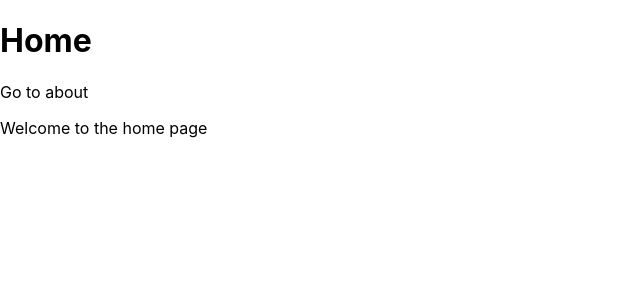
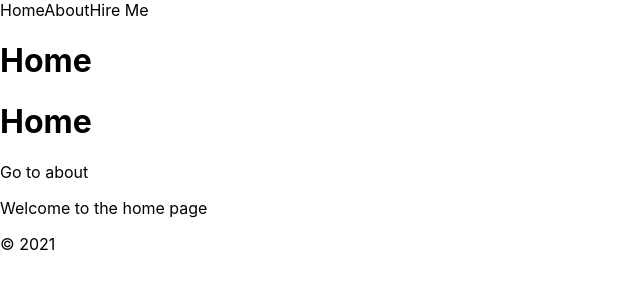
Before and after one commit to matias-ibserveis/universal_react, a Next.js app: page / in a window 1280 px wide. Shown: the top 300 px of the page, without its empty margins (0-640 px from the left). Built offline with nearby package versions, Linux system fonts and the light colour scheme.

Commit message:
Lesson 5 inicio

```diff
--- a/pages/about.js
+++ b/pages/about.js
@@ -1,16 +1,17 @@
 
 import Link from 'next/link'
+import Layout from "./components/Layout"
 
 
 const About = () => (
-  <div>
+  <Layout>
     <h1>About</h1>
     <Link href="/">
       <a>Go to Home</a>
     </Link>
     <p>A Javascript programmer</p>
     <img src="imagenes/javascript-logo.png" alt="logo" height="200px" />
-  </div>
+  </Layout>
 )
 
 export default About
--- /dev/null
+++ b/pages/components/Layout.js
@@ -0,0 +1,26 @@
+import Link from "next/link";
+
+export default ({ children, title }) => (
+  <div className="root">
+
+    <header>
+      <Link href="/">
+        <a>Home</a>
+      </Link>
+      <Link href="/about">
+        <a>About</a>
+      </Link>
+      <Link href="/hireme">
+        <a>Hire Me</a>
+      </Link>
+
+    </header>
+
+    <h1>{title}</h1>
+
+    {children}
+
+    <footer>&copy; {new Date().getFullYear()}</footer>
+
+  </div>
+)
--- a/pages/index.js
+++ b/pages/index.js
@@ -1,8 +1,10 @@
 
 import Link from 'next/link'
+import Layout from './components/Layout'
 
 const Index = () => (
-  <div>
+
+  <Layout title="Home">
     <h1>Home</h1>
 
     <Link href="/about">
@@ -11,7 +13,7 @@ const Index = () => (
 
     <p>Welcome to the home page</p>
 
-  </div>
+  </Layout>
 )
 
 export default Index
```
Also changed, not shown: pages/hireme.js (added, +14 -0 lines).
